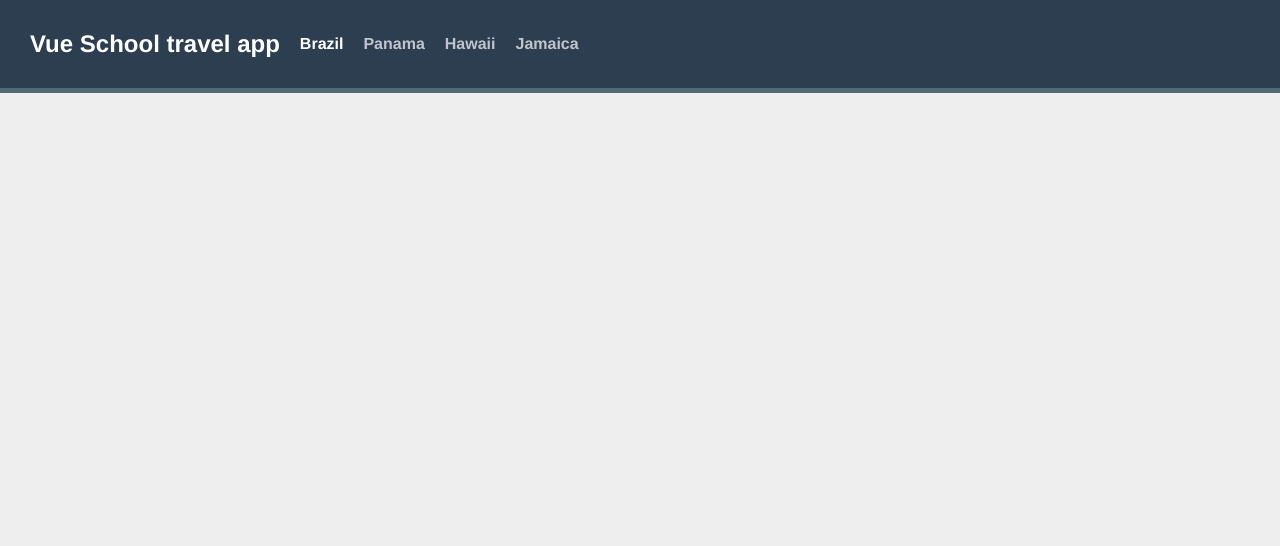
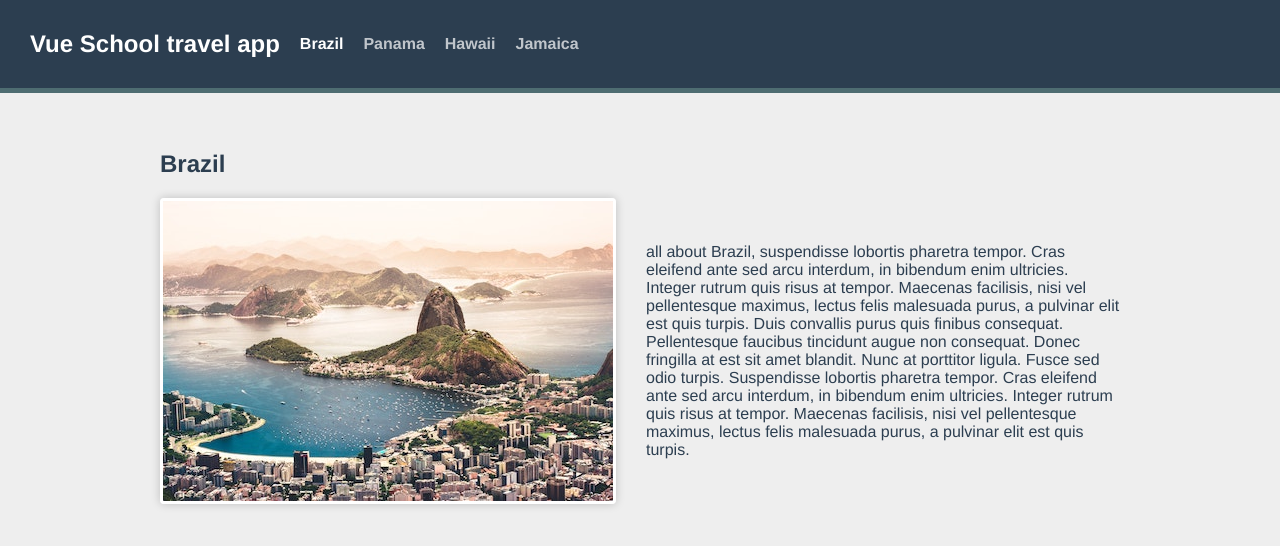
Before and after one commit to karoolina1234/RoutesVue, a Vue app: page /vue-school-travel-app/1/brazil in a window 1280 px wide. Shown: the top 546 px of the page. Built offline with nearby package versions, Linux system fonts and the light colour scheme; no server answers.

Commit message:
Removendo o fetch e lendo novamente os dados do JSON

```diff
--- a/src/pages/DestinationShow.vue
+++ b/src/pages/DestinationShow.vue
@@ -11,30 +11,19 @@
 </template>
 
 <script>
+import sourceData from "../data.json";
+
 export default {
-  data() {
-    return {
-      destination: null,
-    };
-  },
-  computed: {
-    destinationId() {
-      return parseInt(this.$route.params.id);
-    },
+  props: {
+    id: { type: Number, required: true },
   },
 
-  methods: {
-    async iniData() {
-      if (this.$route.params.slug) {
-        const response = await fetch(
-          `https://travel-dummy-api.netlify.app/${this.$route.params.slug}.json`
-        );
-        this.destination = await response.json();
-      }
+  computed: {
+    destination() {
+      return sourceData.destinations.find(
+        (destination) => destination.id === this.id
+      );
     },
-  },
-  async created() {
-    this.iniData();
   },
 };
 </script>
--- a/src/router/index.js
+++ b/src/router/index.js
@@ -8,6 +8,7 @@ const routes = [
     path: "/vue-school-travel-app/:id/:slug",
     name: "destination.show",
     component: () => import("@/pages/DestinationShow.vue"),
+    props: (route) => ({ id: parseInt(route.params.id) }),
   },
 ];
 
```
